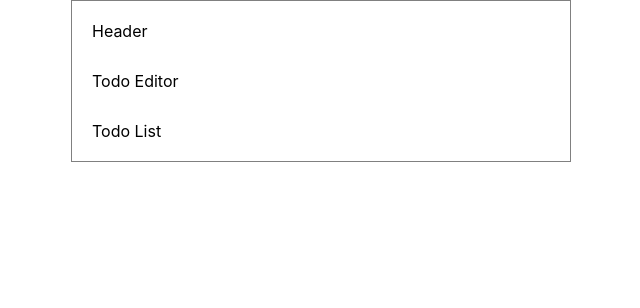
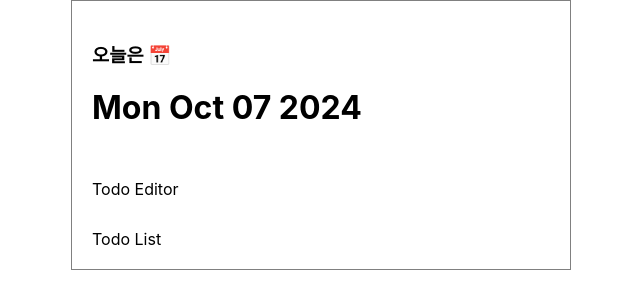
Before and after one commit to ycraah/ReactCounter241006, a React (Create React App) app: page / in a window 1280 px wide. Shown: the top 308 px of the page, without its empty margins (319-959 px from the left). Built offline with nearby package versions, Linux system fonts and the light colour scheme.

Commit message:
Date 객체 생성하여 날짜 출력하기

```diff
--- a/src/App.js
+++ b/src/App.js
@@ -1,9 +1,10 @@
 import './App.css'
+import Header from './component/Header'
 
 function App() {
   return (
     <div className="App">
-      <div>Header</div>
+      <Header />
       <div>Todo Editor</div>
       <div>Todo List</div>
     </div>
--- /dev/null
+++ b/src/component/Header.js
@@ -0,0 +1,10 @@
+const Header = () => {
+  return (
+    <div className="Header">
+      <h3>오늘은 📅</h3>
+      <h1>{new Date().toDateString()}</h1>
+    </div>
+  )
+}
+
+export default Header
```
